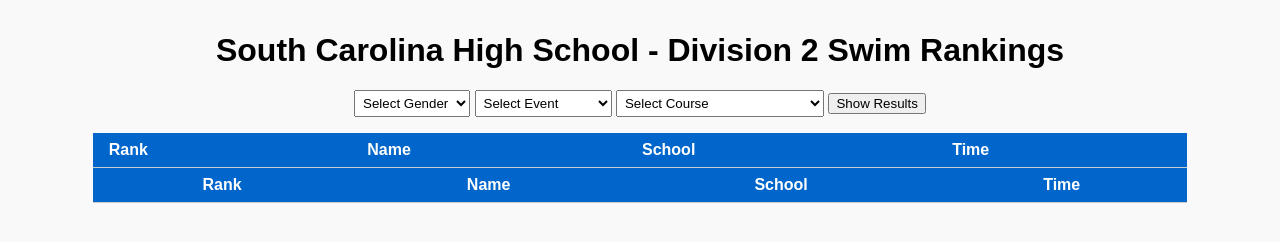
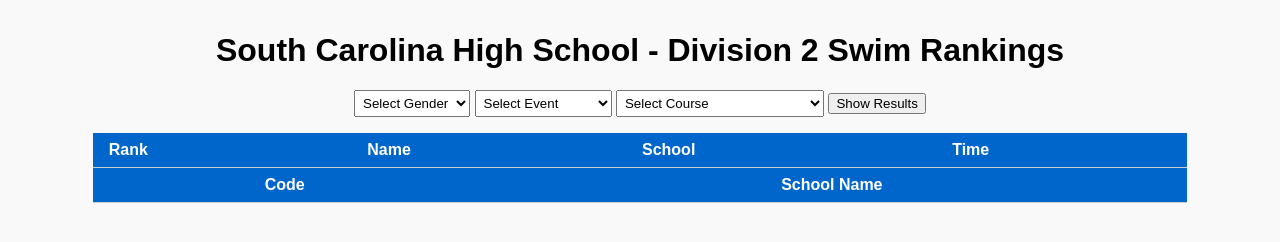
Before and after one commit to starrman73/swim-results-app, a website: page public/index.html in a window 1280 px wide. Drawn offline with Linux system fonts and the light colour scheme.

Commit message:
Update index.html

```diff
--- a/public/index.html
+++ b/public/index.html
@@ -57,10 +57,8 @@
 <table id="schoolKey">
   <thead>
     <tr>
-      <th>Rank</th>
-      <th>Name</th>
-      <th>School</th>
-      <th>Time</th>
+      <th>Code</th>
+      <th>School Name</th>
     </tr>
   </thead>
   <tbody></tbody>
```
